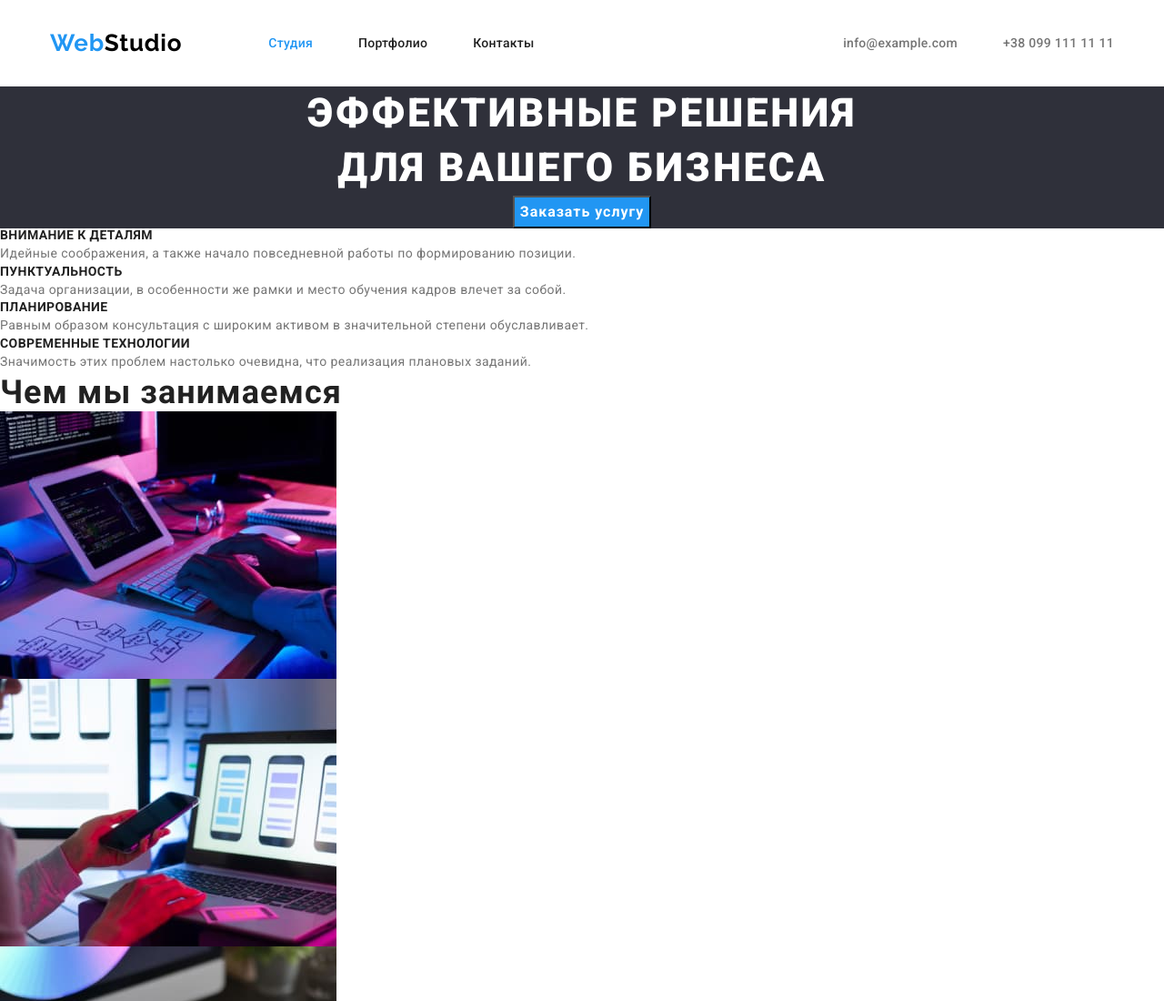
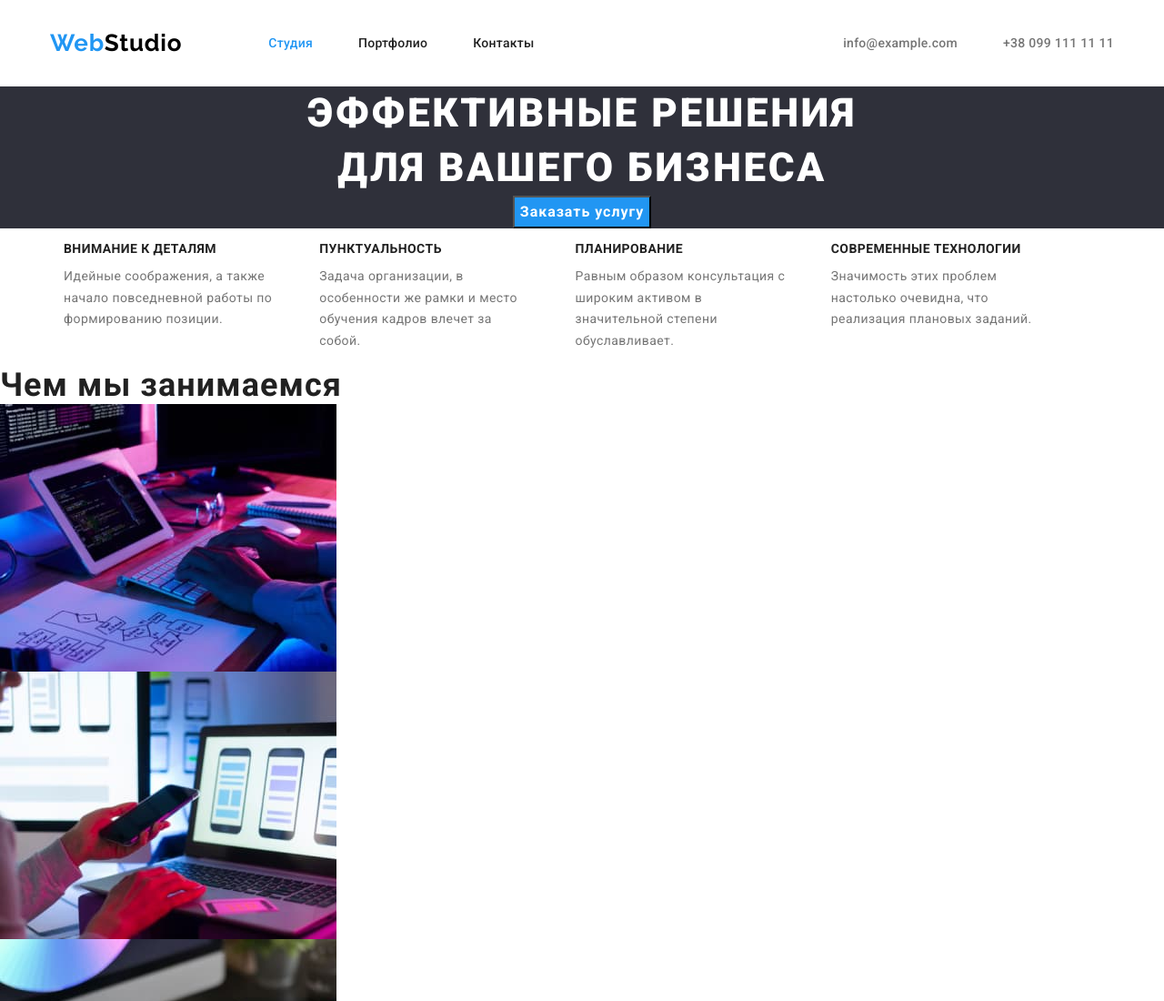
Before and after one commit to rudenko-vl/goit-markup-hw-03, a plain HTML site: page index.html in a window 1280 px wide. Shown: the top 1100 px of the page at 91% size. Drawn offline with nearby package versions, Linux system fonts and the light colour scheme.

Commit message:
секция Особенности

```diff
--- a/css/styles.css
+++ b/css/styles.css
@@ -155,12 +155,24 @@ body {
   letter-spacing: 0.03em;
   color: var(--main-color);
   text-transform: uppercase;
+  padding-bottom: 10px;
 }
 .feature-text {
   font-size: 14px;
   line-height: 1.7;
   letter-spacing: 0.03em;
   color: var(--second-color);
+}
+.feature-list {
+  display: flex;
+  flex-wrap: wrap;
+  margin-left: -15px;
+  padding: 0;
+}
+.feature-item {
+  padding: 15px;
+  margin-left: 15px;
+  flex-basis: calc((100% - 120px) / 4);
 }
 /* ----------END FEATURE------------- */
 
--- a/index.html
+++ b/index.html
@@ -46,34 +46,36 @@
       </div>
       </section>
       <!--Секция особенности-->
-      <section>
+      <section class="features">
+        <div class="container">
         <h2 hidden>Особенности</h2>
-        <ul class="list">
-          <li>
+        <ul class="feature-list list">
+          <li class="feature-item">
             <h3 class="feature">Внимание к деталям</h3>
             <p class="feature-text">
               Идейные соображения, а также начало повседневной работы по формированию позиции.
             </p>
           </li>
-          <li>
+          <li class="feature-item">
             <h3 class="feature">Пунктуальность</h3>
             <p class="feature-text">
               Задача организации, в особенности же рамки и место обучения кадров влечет за собой.
             </p>
           </li>
-          <li>
+          <li class="feature-item">
             <h3 class="feature">Планирование</h3>
             <p class="feature-text">
               Равным образом консультация с широким активом в значительной степени обуславливает.
             </p>
           </li>
-          <li>
+          <li class="feature-item">
             <h3 class="feature">Современные технологии</h3>
             <p class="feature-text">
               Значимость этих проблем настолько очевидна, что реализация плановых заданий.
             </p>
           </li>
         </ul>
+      </div>
       </section>
       <!--Секция работ-->
       <section>
```
